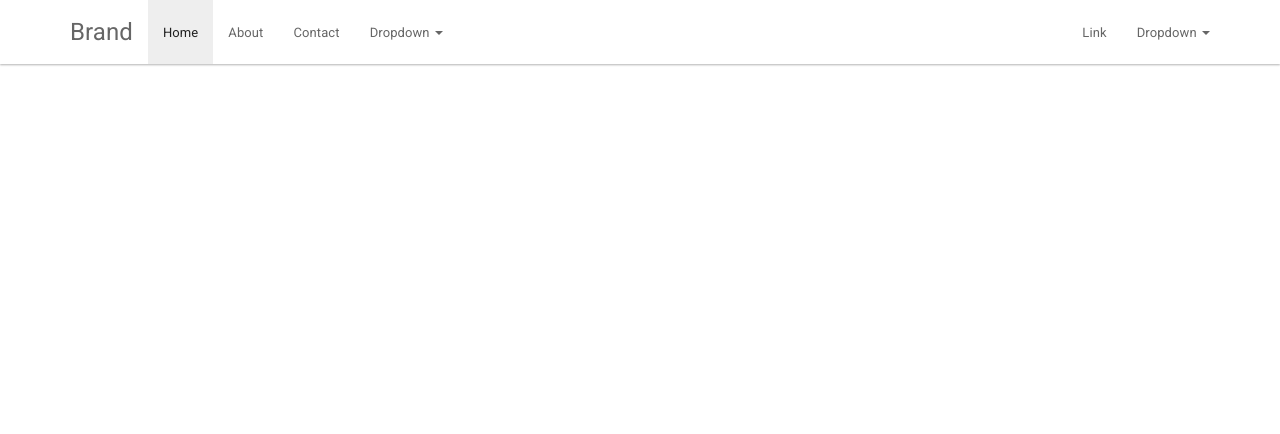
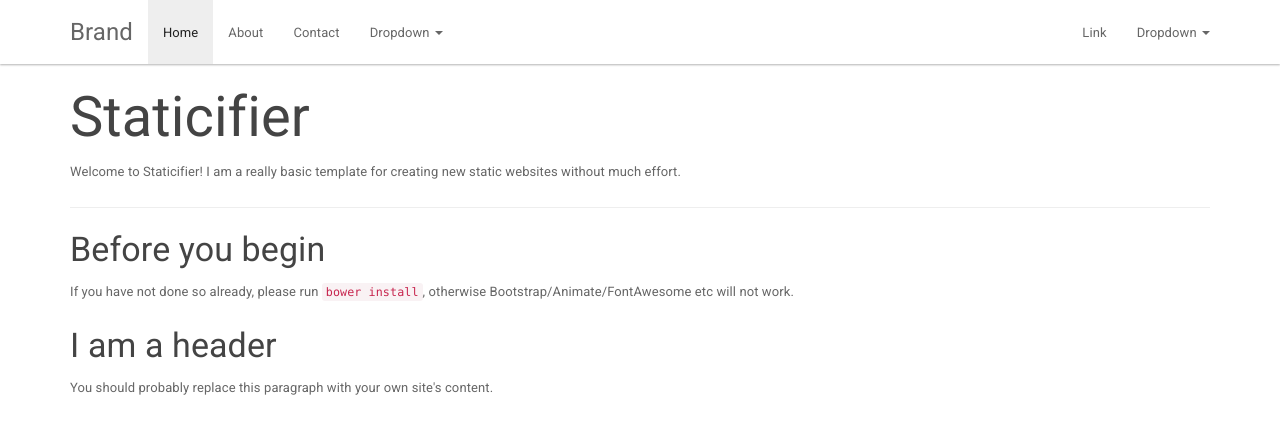
Before and after one commit to nova-web-dev/ws-gosa-1, a website: page index.html in a window 1280 px wide. Drawn offline with nearby package versions, Linux system fonts and the light colour scheme.

Commit message:
Added dummy content

```diff
--- a/css/styles.css
+++ b/css/styles.css
@@ -13,7 +13,7 @@
 	/* Add your default font here */
 }
 body{
-	margin-top: 20px;
+	margin-top: 64px;
 }
 /*==============================================================================*\
 	Create your custom classes here
--- a/index.html
+++ b/index.html
@@ -1,4 +1,5 @@
 <html>
+
 <head>
 	<title>Your Title Here</title>
 	<meta name="viewport" content="width=device-width, initial-scale=1.0">
@@ -7,6 +8,7 @@
 	<link type="text/css" rel="stylesheet" href="bower_components/animate.css/animate.min.css">
 	<link type="text/css" rel="stylesheet" href="css/styles.css">
 </head>
+
 <body>
 	<!-- Your site content goes here -->
 
@@ -62,10 +64,22 @@
 						</ul>
 					</li>
 				</ul>
-			    </div><!-- /.navbar-collapse -->
-			  </div><!-- /.container-fluid -->
+			</div>
+			<!-- /.navbar-collapse -->
+		</div>
+		<!-- /.container-fluid -->
 	</nav>
 	<!-- End of navbar -->
+	<div class="container">
+		<h1 id="staticifier">Staticifier</h1>
+		<p>Welcome to Staticifier! I am a really basic template for creating new static websites without much effort.</p>
+		<hr>
+		<h3 id="before-you-begin">Before you begin</h3>
+		<p>If you have not done so already, please run <code>bower install</code>, otherwise Bootstrap/Animate/FontAwesome etc will not work.</p>
+		<h3 id="i-am-a-header">I am a header</h3>
+		<p>You should probably replace this paragraph with your own site&#39;s content.</p>
+	</div>
+
 
 	<!-- End of site content -->
 
@@ -76,4 +90,5 @@
 	<script type="text/javascript" src="js/scripts.js"></script>
 	<!-- End of scripts area -->
 </body>
+
 </html>
```
Lines whose indentation alone changed are shown as unchanged.
